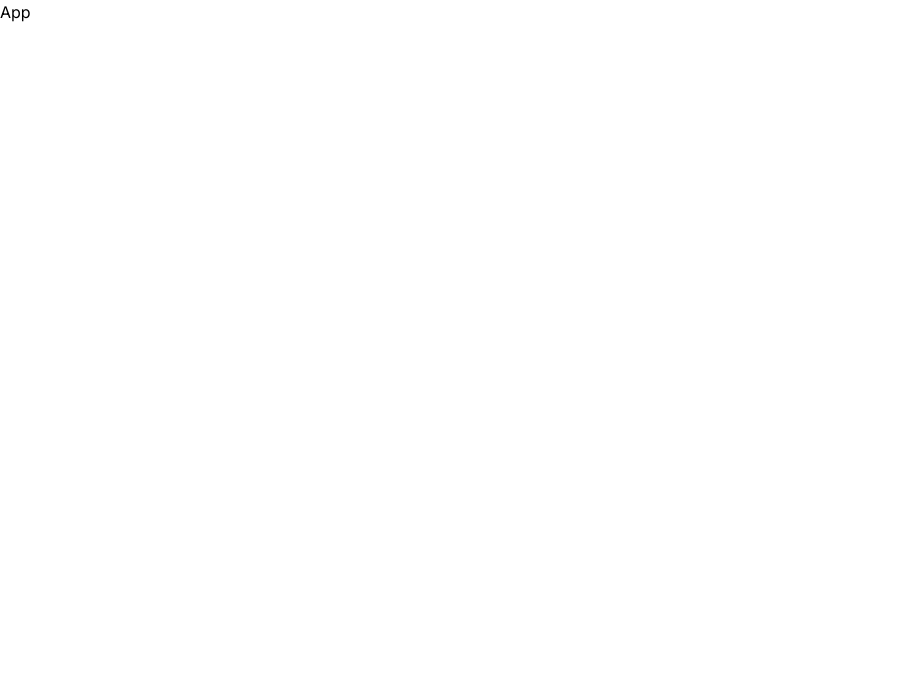
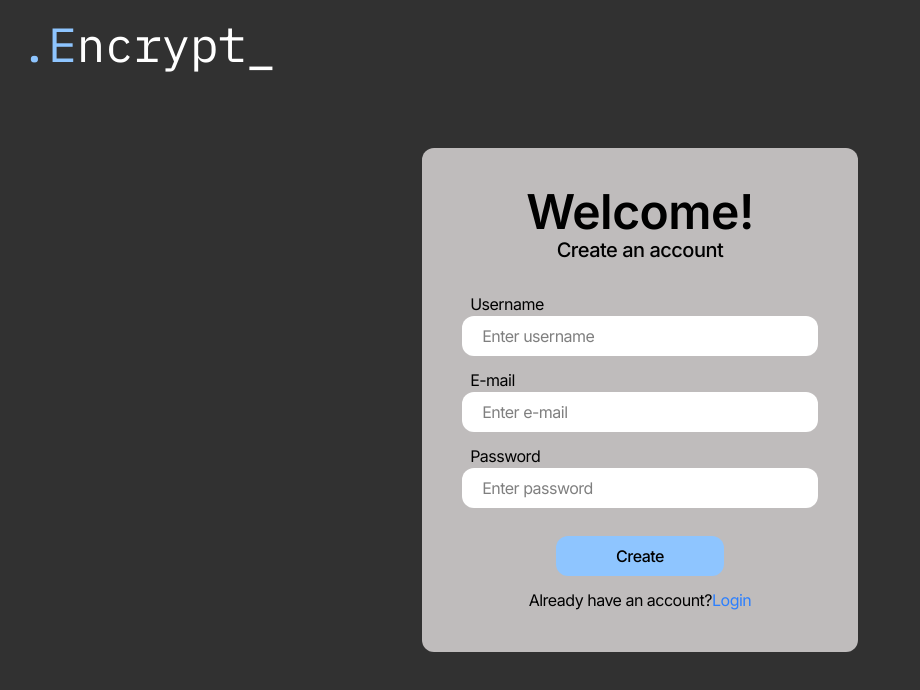
Before and after one commit to Ilya-Kanstanchuk/encrypt-app, a React (Vite) app in the folder client/: page /registration in a window 1280 px wide. Shown: the top 690 px of the page, without its empty margins (0-920 px from the left). Built offline with nearby package versions, Linux system fonts and the light colour scheme.

Commit message:
registration panel looks

```diff
--- a/client/src/App.jsx
+++ b/client/src/App.jsx
@@ -1,7 +1,19 @@
 import React from "react";
+import { BrowserRouter, Routes, Route } from "react-router-dom";
+import Registration from "./pages/Registration";
+import Login from "./pages/Login";
 
 function App() {
-  return <div>App</div>;
+  return (
+    <div>
+      <BrowserRouter>
+        <Routes>
+          <Route path="/registration" element={<Registration />}></Route>
+          <Route path="/login" element={<Login />}></Route>
+        </Routes>
+      </BrowserRouter>
+    </div>
+  );
 }
 
 export default App;
--- /dev/null
+++ b/client/src/components/Logo.jsx
@@ -0,0 +1,12 @@
+import React from "react";
+
+function Logo() {
+  return (
+    <div className="fixed top-5 left-5 font-mono text-5xl">
+      <span className="text-blue-300">.E</span>
+      <span className="text-white">ncrypt_</span>
+    </div>
+  );
+}
+
+export default Logo;
--- a/client/src/index.css
+++ b/client/src/index.css
@@ -1,6 +1,14 @@
 @import url("https://fonts.googleapis.com/css2?family=Inter:ital,opsz,wght@0,14..32,100..900;1,14..32,100..900&display=swap");
+@import url("https://fonts.googleapis.com/css2?family=IBM+Plex+Mono:ital,wght@0,100;0,200;0,300;0,400;0,500;0,600;0,700;1,100;1,200;1,300;1,400;1,500;1,600;1,700&display=swap");
 @import "tailwindcss";
+
+@theme {
+  --color-bgcolor: #313131;
+  --color-formcolor: #bfbcbc;
+  --font-mono: "IBM Plex Mono", monospace;
+}
 
 body {
   font-family: "Inter", sans-serif;
+  letter-spacing: -0.5px;
 }
--- /dev/null
+++ b/client/src/pages/Login.jsx
@@ -0,0 +1,7 @@
+import React from "react";
+
+function Login() {
+  return <div>Login</div>;
+}
+
+export default Login;
--- /dev/null
+++ b/client/src/pages/Registration.jsx
@@ -0,0 +1,72 @@
+import React from "react";
+import Logo from "../components/Logo";
+import { Link } from "react-router-dom";
+function Registration() {
+  function handleSubmit(e) {
+    e.preventDefault();
+  }
+  return (
+    <div className="min-h-screen flex items-center justify-center bg-bgcolor">
+      <Logo />
+      <div className="bg-formcolor rounded-xl py-10 px-10">
+        <div className="flex flex-col items-center justify-center mb-7">
+          <h1 className="text-5xl font-semibold">Welcome!</h1>
+          <p className="text-xl font-medium">Create an account</p>
+        </div>
+        <form onSubmit={handleSubmit}>
+          <div className="mb-3">
+            <label className="ml-2" htmlFor="username">
+              Username
+            </label>
+            <input
+              type="text"
+              placeholder="Enter username"
+              className="w-full px-5 py-2 bg-white rounded-xl"
+              required
+            />
+          </div>
+          <div className="mb-3">
+            <label className="ml-2" htmlFor="email">
+              E-mail
+            </label>
+            <input
+              type="email"
+              placeholder="Enter e-mail"
+              className="w-full px-5 py-2 bg-white rounded-xl"
+              required
+            />
+          </div>
+          <div className="mb-3">
+            <label className="ml-2" htmlFor="password">
+              Password
+            </label>
+            <input
+              type="password"
+              placeholder="Enter password"
+              className="w-full px-5 py-2 bg-white rounded-xl"
+              required
+            />
+          </div>
+          <div className="flex items-center justify-center mt-7  mb-3">
+            <button
+              type="submit"
+              className="py-2 px-15 bg-blue-300 rounded-xl cursor-pointer text-center font-medium"
+            >
+              Create
+            </button>
+          </div>
+          <div className="flex justify-center items-center">
+            <p>
+              Already have an account?
+              <Link to="/login" className="text-blue-500">
+                Login
+              </Link>
+            </p>
+          </div>
+        </form>
+      </div>
+    </div>
+  );
+}
+
+export default Registration;
```
